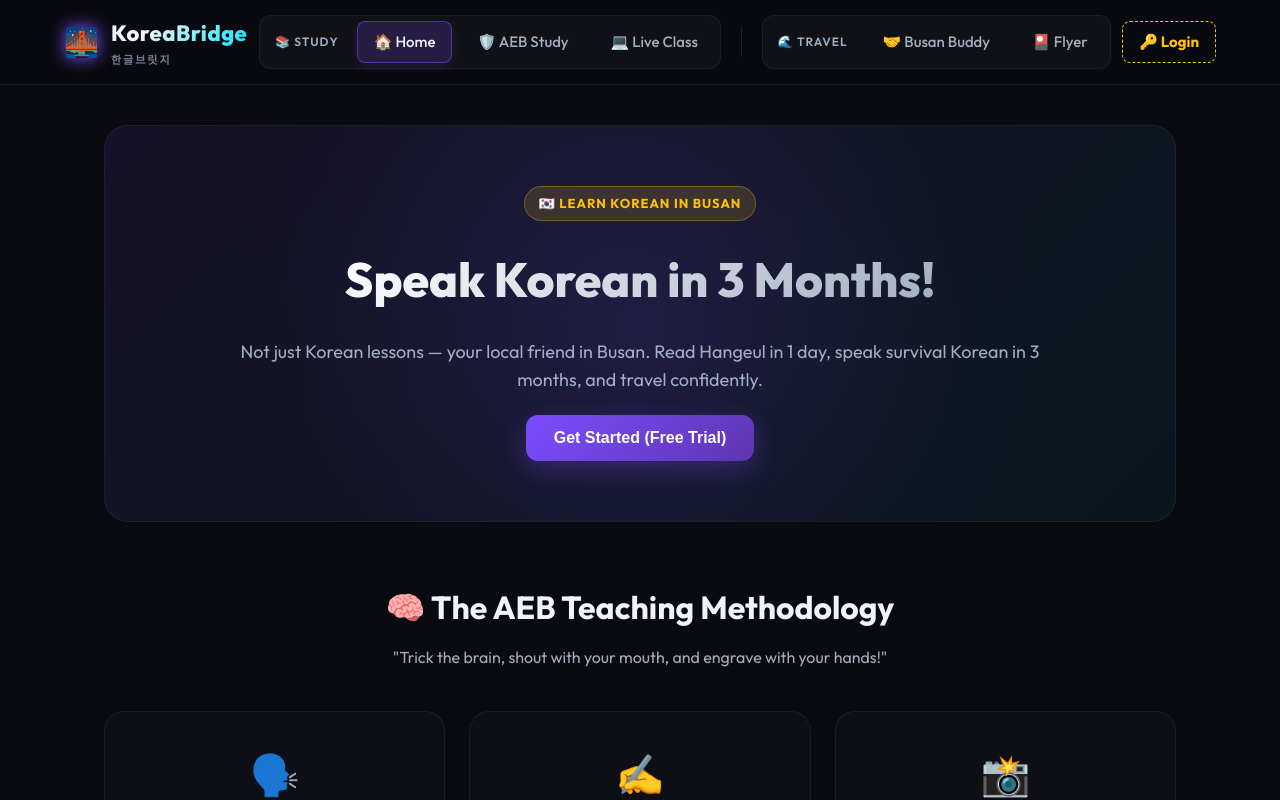
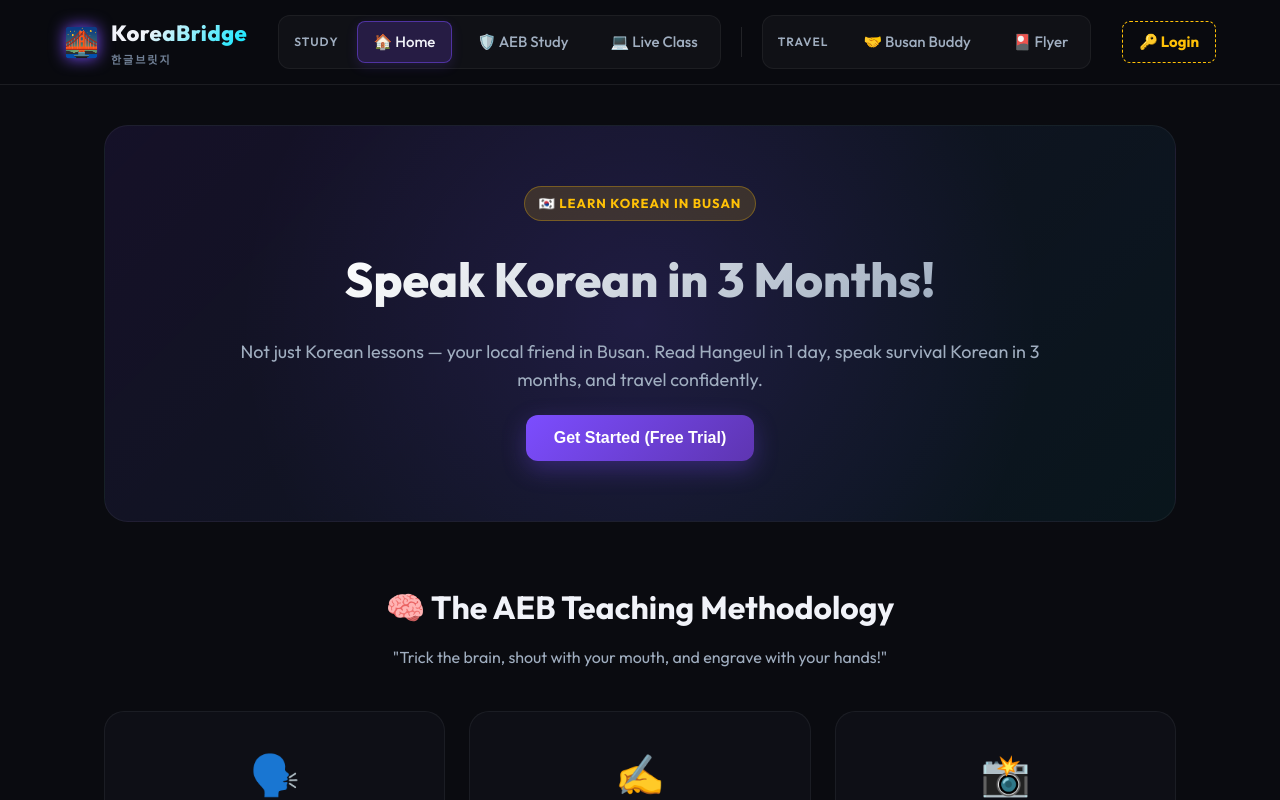
Before and after one commit to mhr7028-ux/koreabridge, a Next.js app: page / in a window 1280 px wide. Shown: the top 800 px of the page. Built offline with nearby package versions, Linux system fonts and the light colour scheme; no server answers.

Commit message:
style: apply user changes to Header.tsx

```diff
--- a/src/components/layout/Header.tsx
+++ b/src/components/layout/Header.tsx
@@ -20,7 +20,7 @@ export default function Header() {
 
       <nav className={styles.navTabs}>
         <div className={styles.navGroup}>
-          <span className={styles.navGroupTitle}>📚 Study</span>
+          <span className={styles.navGroupTitle}> Study</span>
           <Link href="/" className={`${styles.navBtn} ${pathname === '/' ? styles.active : ''}`}>
             🏠 Home
           </Link>
@@ -35,7 +35,7 @@ export default function Header() {
         <div className={styles.navDivider}></div>
 
         <div className={styles.navGroup}>
-          <span className={styles.navGroupTitle}>🌊 Travel</span>
+          <span className={styles.navGroupTitle}> Travel</span>
           <Link href="/travel/buddy" className={`${styles.navBtn} ${pathname.includes('/buddy') ? styles.active : ''}`}>
             🤝 Busan Buddy
           </Link>
```
